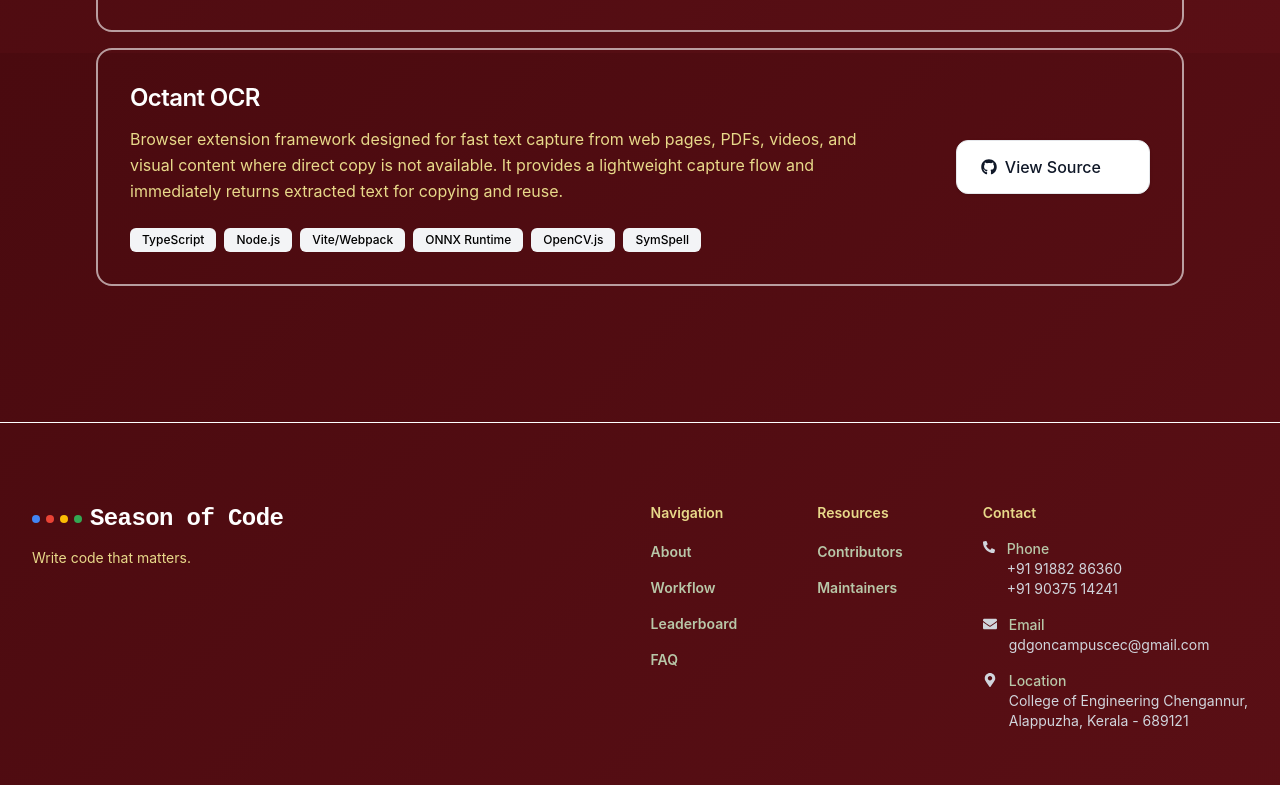
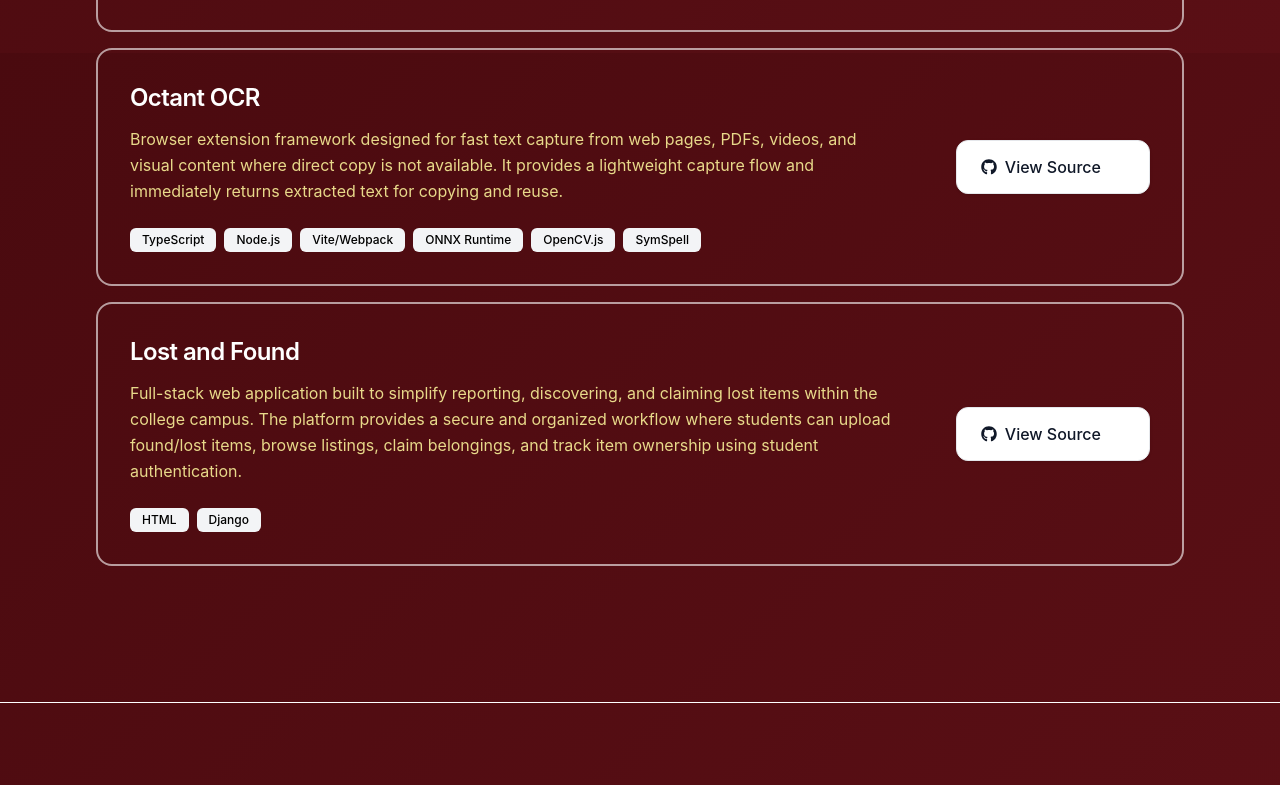
Before and after one commit to Alwin-Saji/GDG-OpenSource, a React (Vite) app: page /projects in a window 1280 px wide. Shown: the part 1547-2332 px from the top of the page. Built offline with nearby package versions, Linux system fonts and the light colour scheme; no server answers; a web font is replaced by a local one.

Commit message:
Update Projects.jsx

```diff
--- a/src/pages/Projects.jsx
+++ b/src/pages/Projects.jsx
@@ -61,6 +61,16 @@ const projects = [
     tags: ['TypeScript', 'Node.js', 'Vite/Webpack', 'ONNX Runtime', 'OpenCV.js','SymSpell'],
     githubUrl: 'https://github.com/devadarshmay-eng/RavenEye',
     stars: 1,
+    forks: 0,
+    color: 'bg-red-500'
+  },
+  {
+    id: 7,
+    name: 'Lost and Found',
+    description: 'Full-stack web application built to simplify reporting, discovering, and claiming lost items within the college campus. The platform provides a secure and organized workflow where students can upload found/lost items, browse listings, claim belongings, and track item ownership using student authentication.',
+    tags: ['HTML', 'Django'],
+    githubUrl: 'https://github.com/AswathyyM/lost_and_found_portal',
+    stars: 0,
     forks: 0,
     color: 'bg-red-500'
   },
```
